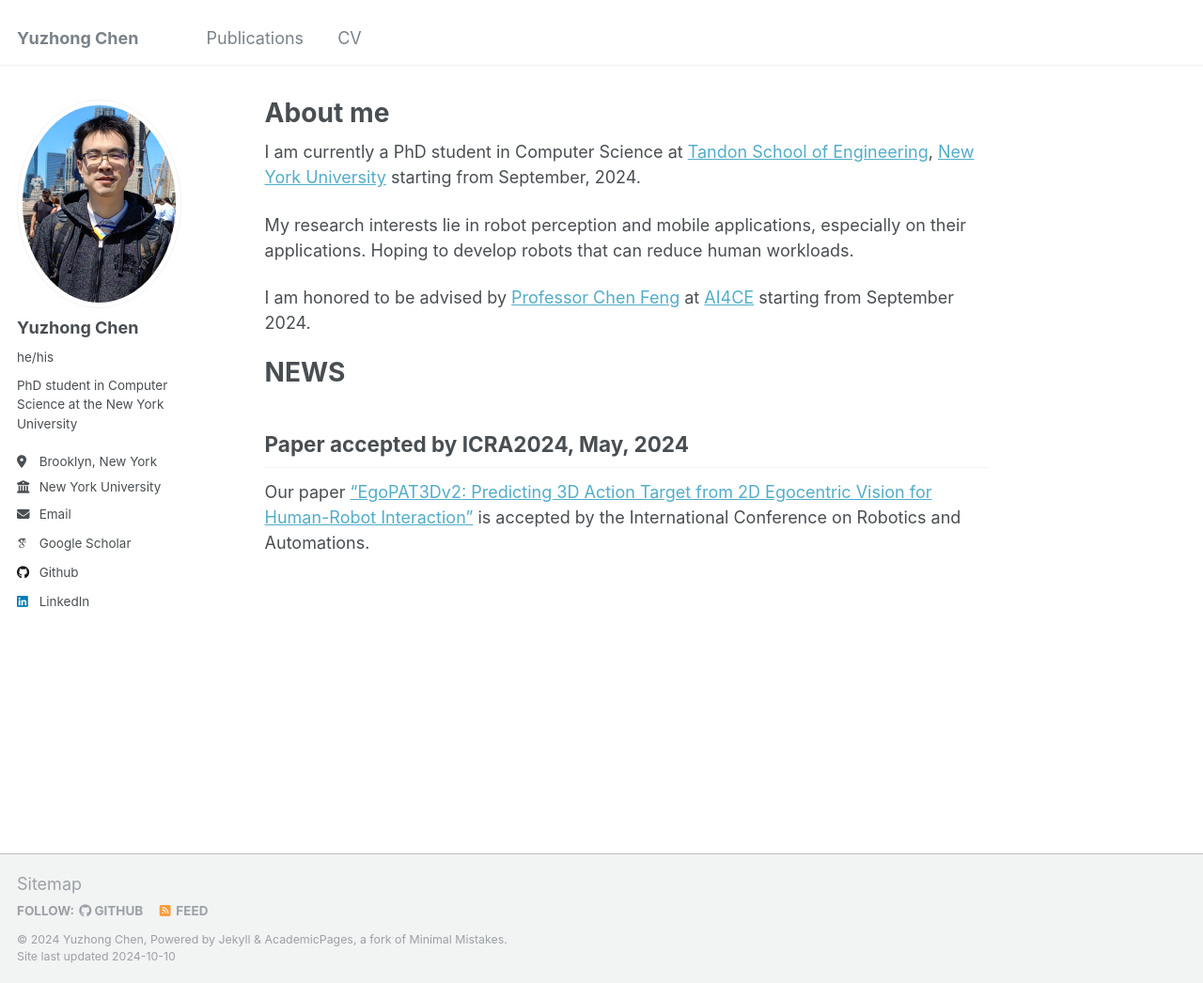
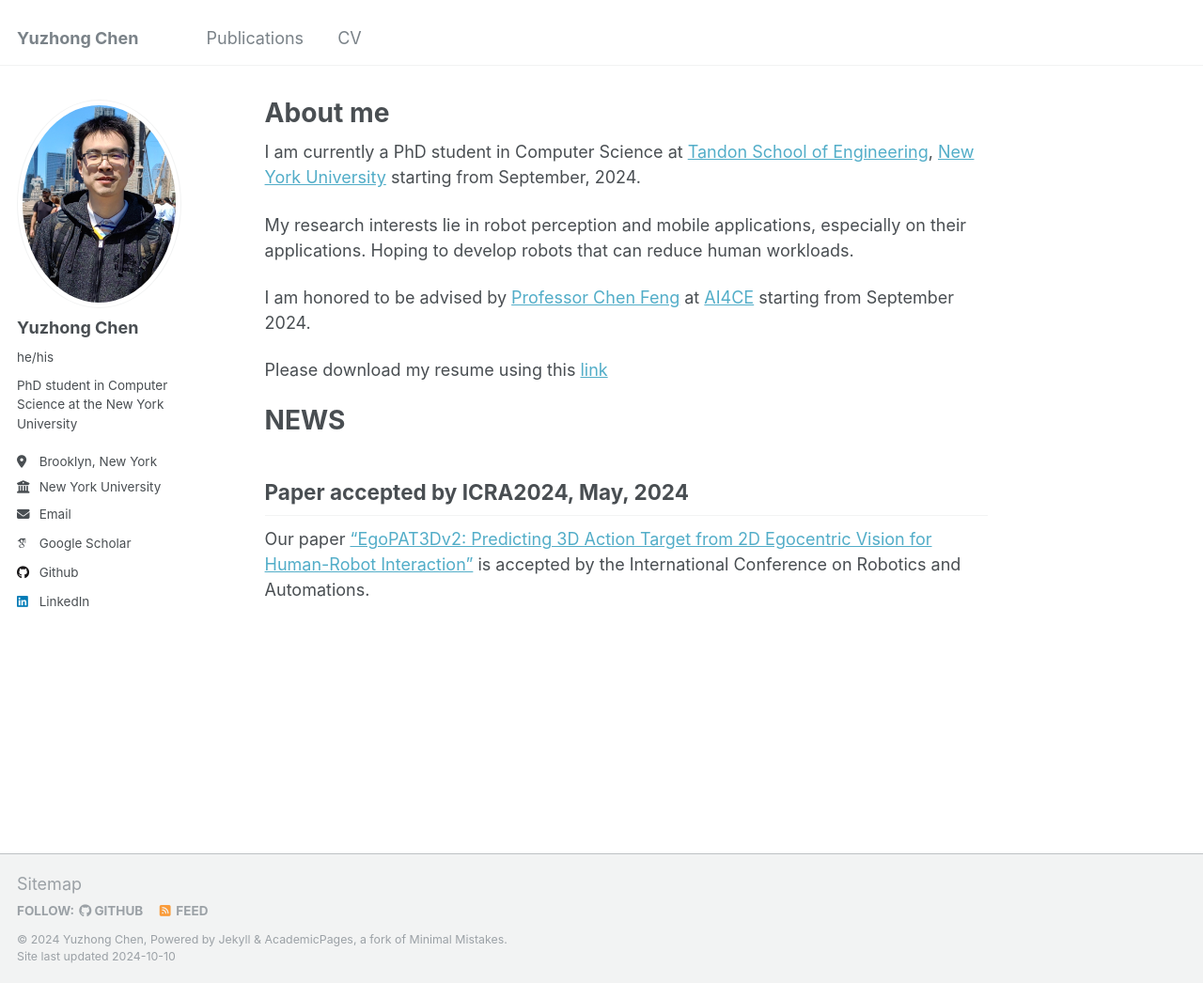
Before and after one commit to yuzhongchen/yuzhongchen.github.io, a Jekyll site: the page built from _pages/about.md, in a window 1280 px wide and 1046 px high. Shown: the whole window at 94% size. Built offline with Jekyll 4.4.1, drawn with Linux system fonts in a browser that asks for light colours; some web fonts are replaced.

Commit message:
Update about.md

```diff
--- a/_pages/about.md
+++ b/_pages/about.md
@@ -14,6 +14,7 @@ My research interests lie in robot perception and mobile applications, especiall
 
 I am honored to be advised by [Professor Chen Feng](https://engineering.nyu.edu/faculty/chen-feng) at [AI4CE](https://ai4ce.github.io) starting from September 2024.
 
+Please download my resume using this [link](files/CV.pdf)
 # NEWS
 ## Paper accepted by ICRA2024, May, 2024
 Our paper ["EgoPAT3Dv2: Predicting 3D Action Target from 2D Egocentric Vision for Human-Robot Interaction"](https://arxiv.org/pdf/2403.05046) is accepted by the International Conference on Robotics and Automations.
```
